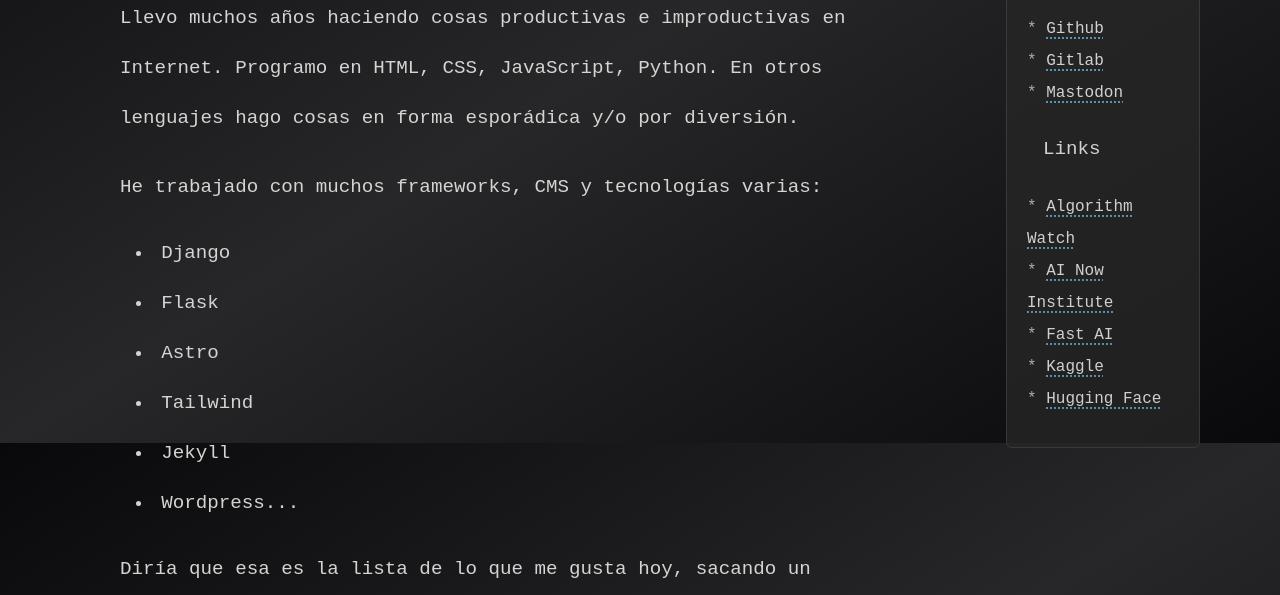
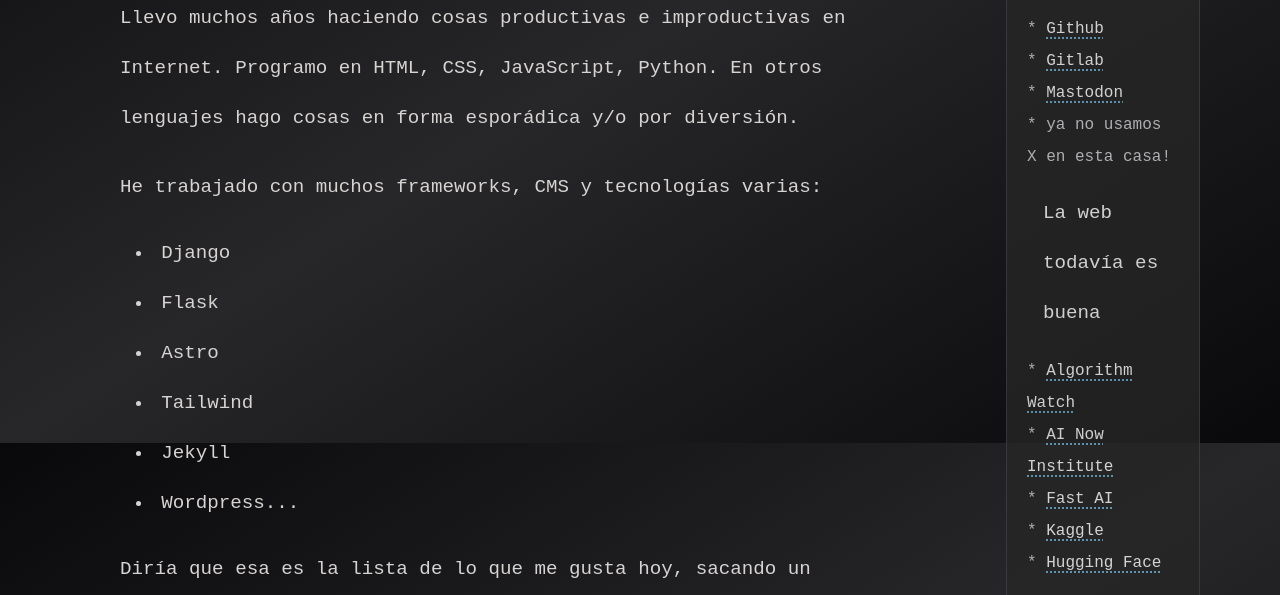
Before and after one commit to pedregalux/newastro, an Astro site: page / in a window 1280 px wide. Shown: the part 357-952 px from the top of the page. Built offline with nearby package versions, Linux system fonts and the light colour scheme; Astro itself is replaced by a stand-in of ours.

Commit message:
side y r

```diff
--- a/src/components/Header.astro
+++ b/src/components/Header.astro
@@ -1,4 +1,4 @@
-<heade class="flex flex-col justify-between items-center p-2 w-full mt-10">
+<header class="flex flex-col justify-between items-center p-2 w-full mt-10">
 	<nav x-data="{ mobileMenuIsOpen: false }" @click.away="mobileMenuIsOpen = false" class="flex flex-row gap-10 text-pretty-white" aria-label="menu">
 		<div class="flex flex-row gap-10">
 			<a href="/">
--- a/src/components/Sidebar.astro
+++ b/src/components/Sidebar.astro
@@ -8,9 +8,19 @@
         <li>* <a class="hover:text-sky-300" href="https://github.com/pedregalux" target="_blank">Github</a></li>
         <li>* <a class="hover:text-sky-300" href="https://gitlab.com/pedregalux" target="_blank">Gitlab</a></li>
         <li>* <a class="hover:text-sky-300" href="https://mastodon.social/@pedregalux" target="_blank">Mastodon</a></li>
+        <li>* ya no usamos X en esta casa!</li>
     </ul>
 
-    <p class="m-4">Links</p>
+    <p class="m-4">La web todavía es buena</p>
+
+    <ul class="sidebar list-none mb-6">
+        <li>* <a class="hover:text-sky-300" href="https://algorithmwatch.org/en/" target="_blank">Algorithm Watch</a></li>
+        <li>* <a class="hover:text-sky-300" href="https://ainowinstitute.org" target="_blank">AI Now Institute</a></li>
+        <li>* <a class="hover:text-sky-300" href="https://www.fast.ai" target="_blank">Fast AI</a></li>
+        <li>* <a class="hover:text-sky-300" href="https://www.kaggle.com" target="_blank">Kaggle</a></li>
+        <li>* <a class="hover:text-sky-300" href="https://huggingface.co" target="_blank">Hugging Face</a></li>
+    </ul>
+    <p class="m-4">Links IA</p>
 
     <ul class="sidebar list-none mb-6">
         <li>* <a class="hover:text-sky-300" href="https://algorithmwatch.org/en/" target="_blank">Algorithm Watch</a></li>
```
